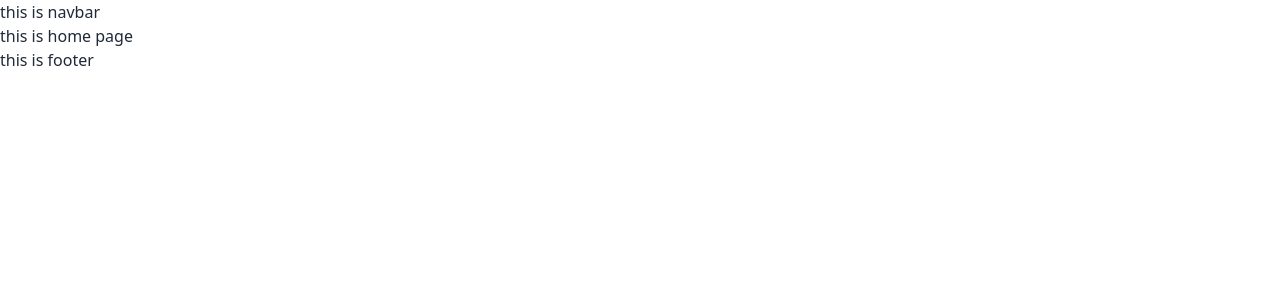
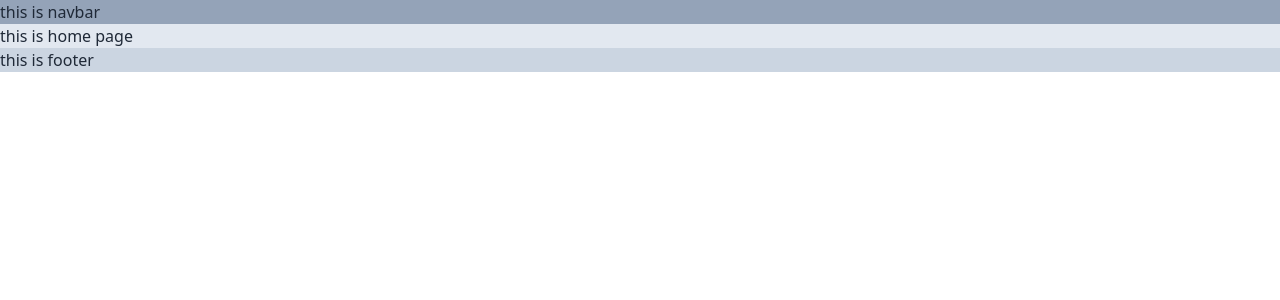
Before and after one commit to Hridoy-shill/project-2-food_chiy-client, a React (Vite) app: page / in a window 1280 px wide. Shown: the top 300 px of the page. Built offline with nearby package versions, Linux system fonts and the light colour scheme.

Commit message:
basic components renderd

```diff
--- a/src/pages/Home/Home.jsx
+++ b/src/pages/Home/Home.jsx
@@ -2,7 +2,7 @@ import React from 'react';
 
 const Home = () => {
     return (
-        <div>
+        <div className='bg-slate-200'>
             <p>this is home page</p>
         </div>
     );
--- a/src/pages/sharePages/Footer/Footer.jsx
+++ b/src/pages/sharePages/Footer/Footer.jsx
@@ -2,7 +2,7 @@ import React from 'react';
 
 const Footer = () => {
     return (
-        <div>
+        <div className='bg-slate-300'>
             <p>this is footer</p>
         </div>
     );
--- a/src/pages/sharePages/Navbar/Navbar.jsx
+++ b/src/pages/sharePages/Navbar/Navbar.jsx
@@ -1,8 +1,9 @@
 import React from 'react';
+import { Link } from 'react-router-dom';
 
 const Navbar = () => {
     return (
-        <div>
+        <div className='bg-slate-400'>
             <p>this is navbar</p>
         </div>
     );
--- a/src/routes/Routes.jsx
+++ b/src/routes/Routes.jsx
@@ -13,7 +13,8 @@ const router = createBrowserRouter([
                 element:<Home></Home>
             },
         ]
-    }
+    },
+
 ])
 
 export default router;
```
